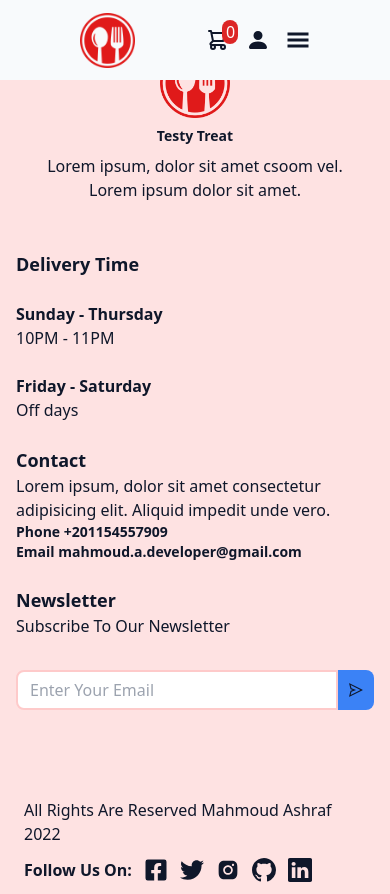
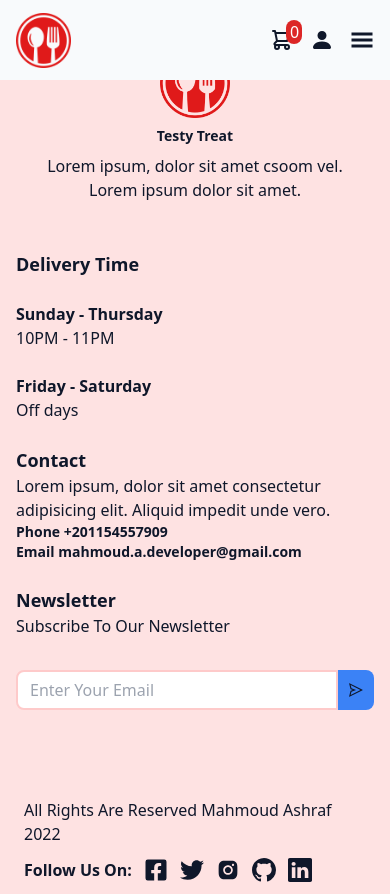
Before and after one commit to mahmoud-ashraf-devloper/food_delivery_app, a Next.js app: page /register in a window 390 px wide. Built offline with nearby package versions, Linux system fonts and the light colour scheme.

Commit message:
fixing responsive issue

```diff
--- a/components/Header/Header.jsx
+++ b/components/Header/Header.jsx
@@ -51,7 +51,7 @@ const Header = () => {
 
     return (
         <div className='w-full'>
-            <div className={shrinkAndShadow ? 'flex px-20 justify-between  items-center fixed shadow w-full bg-slate-50 z-50' : ' flex  justify-between px-20 items-center fixed h-20 w-full bg-slate-50 z-50'}>
+            <div className={shrinkAndShadow ? 'flex md:px-20 px-4 justify-between  items-center fixed shadow w-full bg-slate-50 z-50' : ' flex  justify-between md:px-20 px-4 items-center fixed h-20 w-full bg-slate-50 z-50'}>
                 <Link href='/'>
                     <div className='flex space-x-3 items-center cursor-pointer py-2'>
                         <Image width={55} height={55} src={logo} alt='/' />
```
